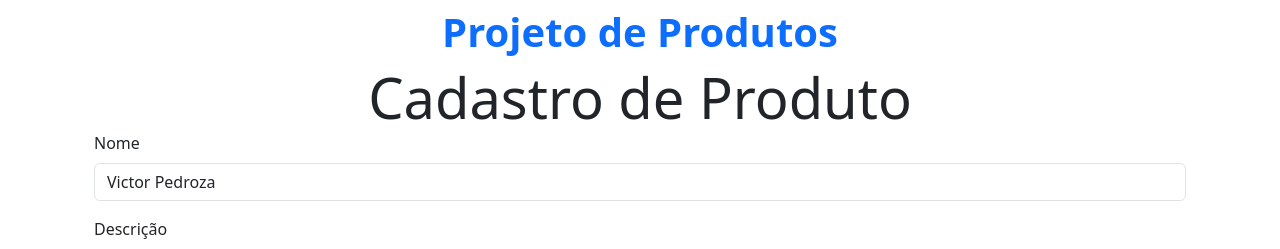
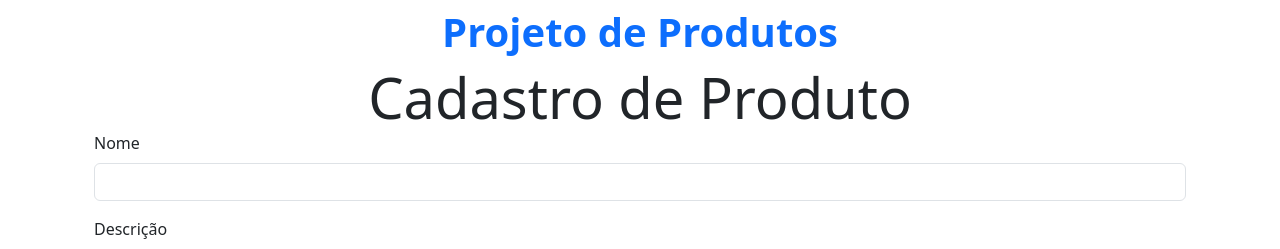
Before and after one commit to VictorPedroza/Product, an Angular app: page / in a window 1280 px wide. Shown: the top 249 px of the page. Built offline with nearby package versions, Linux system fonts and the light colour scheme.

Commit message:
:zap: Test push without profile configs

```diff
--- a/src/app/product/product.ts
+++ b/src/app/product/product.ts
@@ -14,7 +14,7 @@ export class Product {
 
     this.formGroupProduct = formBuilder.group({
       id: [''],
-      name: ['Victor Pedroza'],
+      name: [''],
       description: [''],
       price: [''],
     })
```
